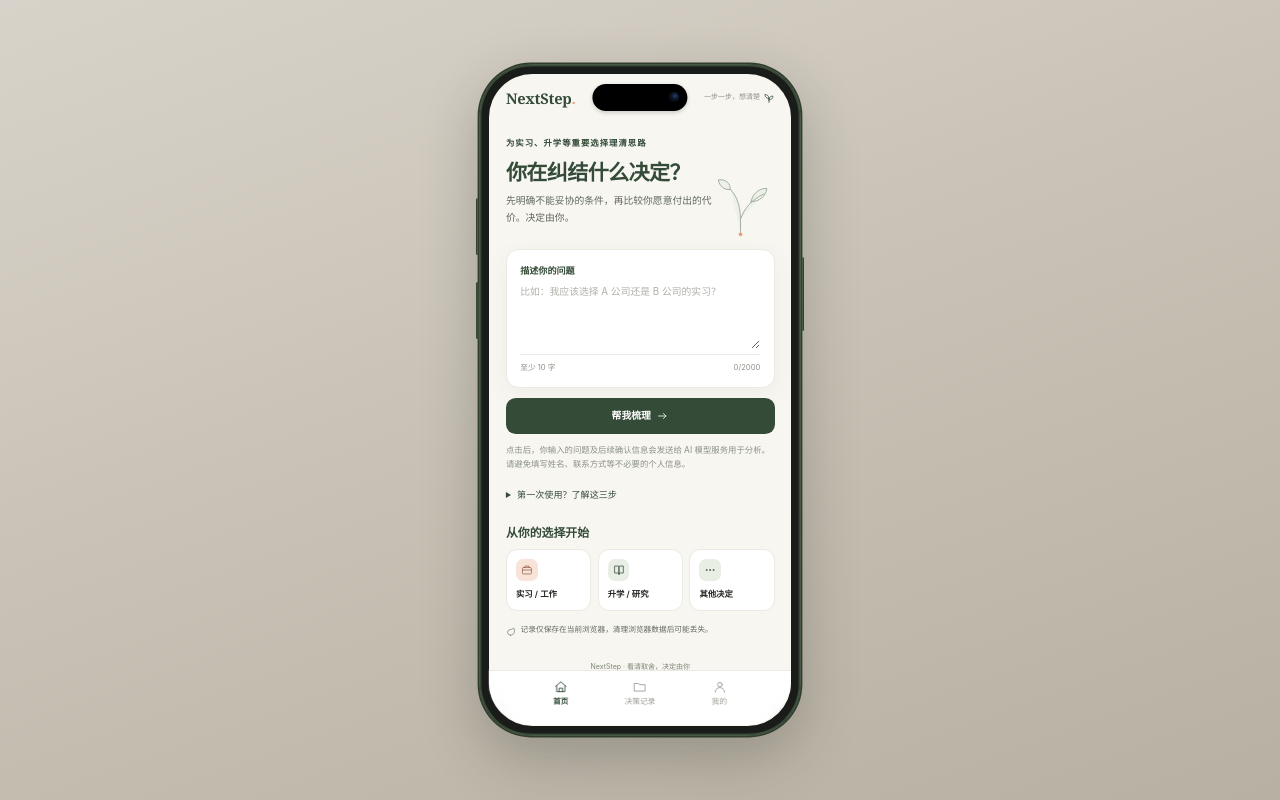
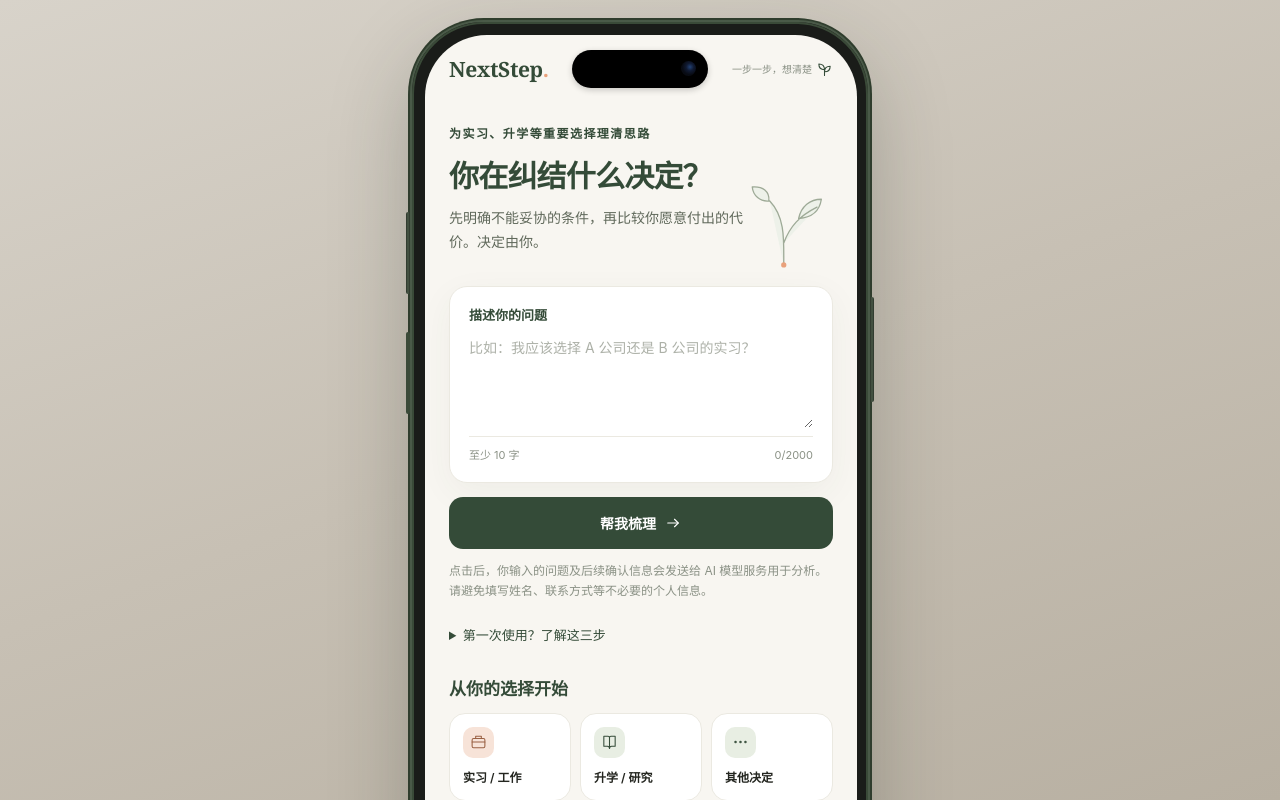
Before and after one commit to gstrwgg8547sg-lab/NextStep, a Next.js app: page / in a window 1280 px wide. Shown: the top 800 px of the page. Built offline with nearby package versions, Linux system fonts and the light colour scheme.

Commit message:
fix: responsive phone frame scaling on desktop

```diff
--- a/src/app/globals.css
+++ b/src/app/globals.css
@@ -329,11 +329,8 @@ button:active { transform: scale(.98); }
  .brandbar { height: 68px; }
  .slogan { font-size: 10px; gap: 4px; }
  .flow-top { padding-top: 47px; height: 105px; }
+ .device-preview { zoom: min(1.2, calc((100dvh - 30px) / 958px)); }
 }
-@media (min-width: 601px) and (max-height: 1080px) { .device-preview { zoom: .95; } }
-@media (min-width: 601px) and (max-height: 950px) { .device-preview { zoom: .82; } }
-@media (min-width: 601px) and (max-height: 820px) { .device-preview { zoom: .7; } }
-@media (min-width: 601px) and (max-height: 700px) { .device-preview { zoom: .58; } }
 
 /* Report chapters: compact overview with progressively disclosed evidence. */
 .report-navigation { position: sticky; top: 0; z-index: 25; background: var(--cream); padding: 0 24px; border-bottom: 1px solid var(--line); }
```
